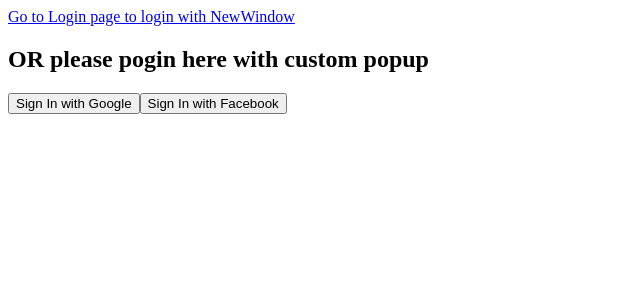
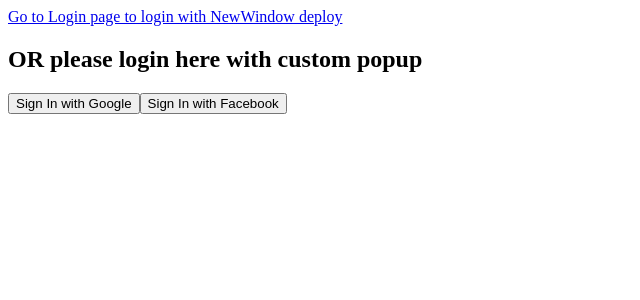
Before and after one commit to chituenguyen/test-deploy-vercel, a Next.js app: page / in a window 1280 px wide. Shown: the top 300 px of the page, without its empty margins (0-640 px from the left). Built offline with nearby package versions, Linux system fonts and the light colour scheme; no server answers.

Commit message:
done code

```diff
--- a/package.json
+++ b/package.json
@@ -13,7 +13,8 @@
     "next-auth": "^4.20.1",
     "react": "18.2.0",
     "react-dom": "18.2.0",
-    "react-new-window": "^1.0.1"
+    "react-new-window": "^1.0.1",
+    "react-toastify": "^9.1.3"
   },
   "devDependencies": {
     "eslint": "8.23.1",
--- a/pages/index.js
+++ b/pages/index.js
@@ -1,13 +1,23 @@
 import { useSession, signIn, signOut } from "next-auth/react";
 import Link from "next/link";
 import popupCenter from "./auth/utils";
+import { useEffect } from "react";
+import { ToastContainer, toast } from "react-toastify";
+import "react-toastify/dist/ReactToastify.css";
 
 export default function Home() {
   const { data: session, status } = useSession();
 
+  useEffect(() => {
+    if (status === "authenticated") {
+      toast.success("Login successful!");
+    }
+  }, [status]);
+
   if (status === "authenticated") {
     return (
       <div>
+        <ToastContainer /> {/* Ensure this component is here */}
         <h2> Welcome {session.user.email} 😀</h2>
         <button onClick={() => signOut()}>Sign out</button>
       </div>
@@ -15,19 +25,15 @@
   } else if (status === "unauthenticated") {
     return (
       <div className="flex flex-col">
-        <Link href="/login">Go to Login page to login with NewWindow</Link>
-        <h2>OR please pogin here with custom popup</h2>
+        <Link href="/login">Go to Login page to login with NewWindow deploy</Link>
+        <h2>OR please login here with custom popup</h2>
         <button
-          onClick={() =>
-            popupCenter("/auth/google-signin-popup", "Sample Sign In")
-          }
+          onClick={() => popupCenter("/auth/google-signin-popup", "Sample Sign In")}
         >
           Sign In with Google
         </button>
         <button
-          onClick={() =>
-            popupCenter("/auth/facebook-signin-popup", "Sample Sign In")
-          }
+          onClick={() => popupCenter("/auth/facebook-signin-popup", "Sample Sign In")}
         >
           Sign In with Facebook
         </button>
@@ -37,6 +43,7 @@
 
   return (
     <div>
+      <ToastContainer /> {/* Ensure this component is here */}
       <h1>Loading...</h1>
     </div>
   );
```
Also changed, not shown: 2 other files (tests, documents, lock files or other folders).
